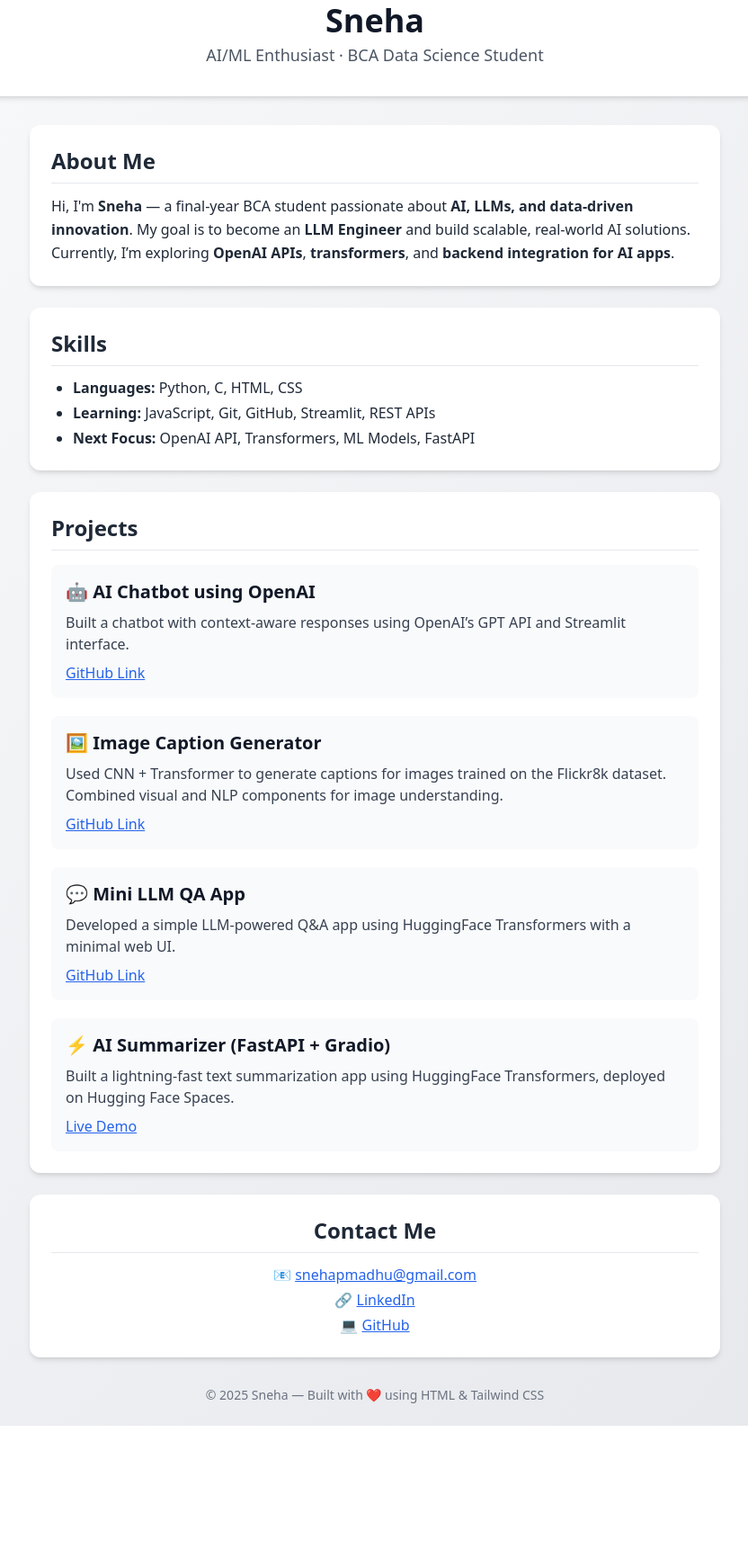
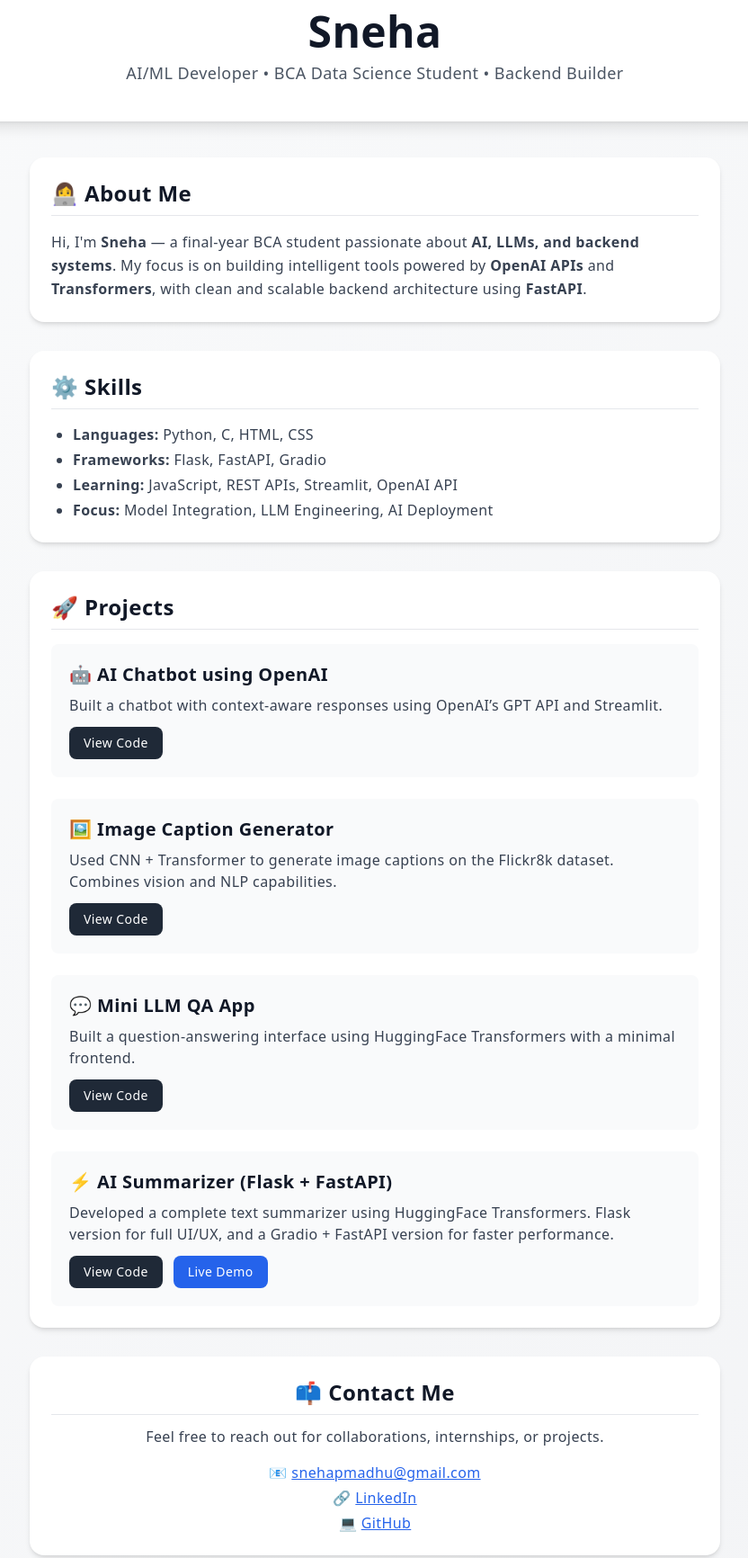
Before and after one commit to Sneha12325/portfolio, a plain HTML site: page index.html in a window 1280 px wide. Shown: the part 29-1761 px from the top of the page at 90% size, without its empty margins (223-1055 px from the left). Before the commit the page ends 1614 px from the top, so only its background shows below. Drawn offline with nearby package versions, Linux system fonts and the light colour scheme.

Commit message:
Refactor index.html for SEO and UX improvements
Updated the HTML structure and added meta tags for better SEO. Enhanced the styling and layout for improved user experience.

```diff
--- a/index.html
+++ b/index.html
@@ -4,94 +4,112 @@
   <meta charset="UTF-8" />
   <meta name="viewport" content="width=device-width, initial-scale=1.0" />
   <title>Sneha | AI/ML Portfolio</title>
+  <meta name="description" content="Sneha's AI/ML portfolio — BCA Data Science student building AI apps with Flask, FastAPI, and Transformers.">
+  <meta property="og:title" content="Sneha | AI/ML Portfolio">
+  <meta property="og:description" content="AI/ML Enthusiast | Building real-world AI apps using Python, FastAPI, and Hugging Face">
+  <meta property="og:type" content="website">
   <script src="https://cdn.tailwindcss.com"></script>
 </head>
-<body class="bg-gradient-to-br from-gray-50 to-gray-200 text-gray-800 min-h-screen">
+
+<body class="bg-gradient-to-br from-gray-50 to-gray-100 text-gray-800 min-h-screen font-sans tracking-wide">
 
   <!-- Header -->
-  <header class="bg-white shadow-md py-8 text-center">
-    <h1 class="text-4xl font-extrabold text-gray-900">Sneha</h1>
-    <p class="text-lg text-gray-600 mt-1">AI/ML Enthusiast · BCA Data Science Student</p>
+  <header class="bg-white shadow-lg py-10 text-center">
+    <h1 class="text-5xl font-extrabold text-gray-900">Sneha</h1>
+    <p class="text-lg text-gray-600 mt-2">AI/ML Developer • BCA Data Science Student • Backend Builder</p>
   </header>
 
-  <!-- About Section -->
-  <section class="p-6 max-w-3xl mx-auto mt-8 bg-white rounded-xl shadow-md">
-    <h2 class="text-2xl font-semibold mb-3 text-gray-800 border-b pb-2">About Me</h2>
-    <p class="leading-relaxed">
+  <!-- About -->
+  <section class="p-6 max-w-3xl mx-auto mt-10 bg-white rounded-2xl shadow-md">
+    <h2 class="text-2xl font-semibold mb-4 text-gray-900 border-b pb-2">👩‍💻 About Me</h2>
+    <p class="leading-relaxed text-gray-700">
       Hi, I'm <strong>Sneha</strong> — a final-year BCA student passionate about
-      <strong>AI, LLMs, and data-driven innovation</strong>.
-      My goal is to become an <strong>LLM Engineer</strong> and build scalable, real-world AI solutions.
-      Currently, I’m exploring <strong>OpenAI APIs</strong>, <strong>transformers</strong>, and
-      <strong>backend integration for AI apps</strong>.
+      <strong>AI, LLMs, and backend systems</strong>. My focus is on building intelligent tools
+      powered by <strong>OpenAI APIs</strong> and <strong>Transformers</strong>, with clean and scalable
+      backend architecture using <strong>FastAPI</strong>.
     </p>
   </section>
 
-  <!-- Skills Section -->
-  <section class="bg-white p-6 mt-6 max-w-3xl mx-auto rounded-xl shadow-md">
-    <h2 class="text-2xl font-semibold mb-3 border-b pb-2">Skills</h2>
-    <ul class="list-disc ml-6 space-y-1">
+  <!-- Skills -->
+  <section class="bg-white p-6 mt-8 max-w-3xl mx-auto rounded-2xl shadow-md">
+    <h2 class="text-2xl font-semibold mb-4 border-b pb-2 text-gray-900">⚙️ Skills</h2>
+    <ul class="list-disc ml-6 space-y-1 text-gray-700">
       <li><strong>Languages:</strong> Python, C, HTML, CSS</li>
-      <li><strong>Learning:</strong> JavaScript, Git, GitHub, Streamlit, REST APIs</li>
-      <li><strong>Next Focus:</strong> OpenAI API, Transformers, ML Models, FastAPI</li>
+      <li><strong>Frameworks:</strong> Flask, FastAPI, Gradio</li>
+      <li><strong>Learning:</strong> JavaScript, REST APIs, Streamlit, OpenAI API</li>
+      <li><strong>Focus:</strong> Model Integration, LLM Engineering, AI Deployment</li>
     </ul>
   </section>
 
-  <!-- Projects Section -->
-  <section class="p-6 mt-6 max-w-3xl mx-auto bg-white rounded-xl shadow-md">
-    <h2 class="text-2xl font-semibold mb-4 border-b pb-2">Projects</h2>
-    <div class="space-y-5">
+  <!-- Projects -->
+  <section class="p-6 mt-8 max-w-3xl mx-auto bg-white rounded-2xl shadow-md">
+    <h2 class="text-2xl font-semibold mb-4 border-b pb-2 text-gray-900">🚀 Projects</h2>
+    <div class="space-y-6">
 
-      <!-- Project 1 -->
-      <div class="bg-gray-50 p-4 rounded-lg hover:shadow-lg transition">
+      <!-- AI Chatbot -->
+      <div class="p-5 bg-gray-50 rounded-lg hover:shadow-lg transition transform hover:-translate-y-1">
         <h3 class="text-xl font-bold text-gray-900">🤖 AI Chatbot using OpenAI</h3>
         <p class="mt-2 text-gray-700">
-          Built a chatbot with context-aware responses using OpenAI’s GPT API and Streamlit interface.
+          Built a chatbot with context-aware responses using OpenAI’s GPT API and Streamlit.
         </p>
-        <a href="https://github.com/Sneha12325" target="_blank" class="text-blue-600 underline mt-2 inline-block">GitHub Link</a>
+        <div class="mt-3 flex space-x-3">
+          <a href="https://github.com/Sneha12325" target="_blank" class="px-4 py-2 bg-gray-800 text-white text-sm rounded-lg hover:bg-gray-900 transition">View Code</a>
+        </div>
       </div>
 
-      <!-- Project 2 -->
-      <div class="bg-gray-50 p-4 rounded-lg hover:shadow-lg transition">
+      <!-- Image Caption Generator -->
+      <div class="p-5 bg-gray-50 rounded-lg hover:shadow-lg transition transform hover:-translate-y-1">
         <h3 class="text-xl font-bold text-gray-900">🖼️ Image Caption Generator</h3>
         <p class="mt-2 text-gray-700">
-          Used CNN + Transformer to generate captions for images trained on the Flickr8k dataset.
-          Combined visual and NLP components for image understanding.
+          Used CNN + Transformer to generate image captions on the Flickr8k dataset.
+          Combines vision and NLP capabilities.
         </p>
-        <a href="https://github.com/Sneha12325" target="_blank" class="text-blue-600 underline mt-2 inline-block">GitHub Link</a>
+        <div class="mt-3 flex space-x-3">
+          <a href="https://github.com/Sneha12325" target="_blank" class="px-4 py-2 bg-gray-800 text-white text-sm rounded-lg hover:bg-gray-900 transition">View Code</a>
+        </div>
       </div>
 
-      <!-- Project 3 -->
-      <div class="bg-gray-50 p-4 rounded-lg hover:shadow-lg transition">
+      <!-- Mini LLM QA App -->
+      <div class="p-5 bg-gray-50 rounded-lg hover:shadow-lg transition transform hover:-translate-y-1">
         <h3 class="text-xl font-bold text-gray-900">💬 Mini LLM QA App</h3>
         <p class="mt-2 text-gray-700">
-          Developed a simple LLM-powered Q&A app using HuggingFace Transformers with a minimal web UI.
+          Built a question-answering interface using HuggingFace Transformers with a minimal frontend.
         </p>
-        <a href="https://github.com/Sneha12325" target="_blank" class="text-blue-600 underline mt-2 inline-block">GitHub Link</a>
+        <div class="mt-3 flex space-x-3">
+          <a href="https://github.com/Sneha12325" target="_blank" class="px-4 py-2 bg-gray-800 text-white text-sm rounded-lg hover:bg-gray-900 transition">View Code</a>
+        </div>
       </div>
 
-      <!-- Project 4 -->
-      <div class="bg-gray-50 p-4 rounded-lg hover:shadow-lg transition">
-        <h3 class="text-xl font-bold text-gray-900">⚡ AI Summarizer (FastAPI + Gradio)</h3>
+      <!-- AI Summarizer -->
+      <div class="p-5 bg-gray-50 rounded-lg hover:shadow-lg transition transform hover:-translate-y-1">
+        <h3 class="text-xl font-bold text-gray-900">⚡ AI Summarizer (Flask + FastAPI)</h3>
         <p class="mt-2 text-gray-700">
-          Built a lightning-fast text summarization app using HuggingFace Transformers, deployed on Hugging Face Spaces.
+          Developed a complete text summarizer using HuggingFace Transformers.
+          Flask version for full UI/UX, and a Gradio + FastAPI version for faster performance.
         </p>
-        <a href="https://huggingface.co/spaces/Sneha7676P/ai-summarizer-fast" target="_blank" class="text-blue-600 underline mt-2 inline-block">Live Demo</a>
+        <div class="mt-3 flex space-x-3">
+          <a href="https://github.com/Sneha12325/AI-Text-Summarizer" target="_blank" class="px-4 py-2 bg-gray-800 text-white text-sm rounded-lg hover:bg-gray-900 transition">View Code</a>
+          <a href="https://huggingface.co/spaces/Sneha7676P/ai-summarizer-fast" target="_blank" class="px-4 py-2 bg-blue-600 text-white text-sm rounded-lg hover:bg-blue-700 transition">Live Demo</a>
+        </div>
       </div>
 
     </div>
   </section>
 
-  <!-- Contact Section -->
-  <section class="bg-white p-6 mt-6 max-w-3xl mx-auto rounded-xl shadow-md text-center">
-    <h2 class="text-2xl font-semibold mb-3 border-b pb-2">Contact Me</h2>
-    <p class="mt-1">📧 <a href="mailto:snehapmadhu@gmail.com" class="text-blue-600 underline">snehapmadhu@gmail.com</a></p>
-    <p class="mt-1">🔗 <a href="https://www.linkedin.com/in/sneha-p-93b9ab287" target="_blank" class="text-blue-600 underline">LinkedIn</a></p>
-    <p class="mt-1">💻 <a href="https://github.com/Sneha12325" target="_blank" class="text-blue-600 underline">GitHub</a></p>
+  <!-- Contact -->
+  <section class="bg-white p-6 mt-8 max-w-3xl mx-auto rounded-2xl shadow-md text-center">
+    <h2 class="text-2xl font-semibold mb-3 border-b pb-2 text-gray-900">📫 Contact Me</h2>
+    <p class="text-gray-700">Feel free to reach out for collaborations, internships, or projects.</p>
+    <div class="mt-4 space-y-1">
+      <p>📧 <a href="mailto:snehapmadhu@gmail.com" class="text-blue-600 underline">snehapmadhu@gmail.com</a></p>
+      <p>🔗 <a href="https://www.linkedin.com/in/sneha-p-93b9ab287" target="_blank" class="text-blue-600 underline">LinkedIn</a></p>
+      <p>💻 <a href="https://github.com/Sneha12325" target="_blank" class="text-blue-600 underline">GitHub</a></p>
+    </div>
   </section>
 
   <!-- Footer -->
-  <footer class="text-center text-sm text-gray-500 mt-8 pb-6">
-    © 2025 Sneha — Built with ❤️ using HTML & Tailwind CSS
+  <footer class="text-center text-sm text-gray-500 mt-10 pb-6">
+    © 2025 Sneha — Built with ❤️ using HTML + Tailwind CSS
   </footer>
 
 </body>
```
